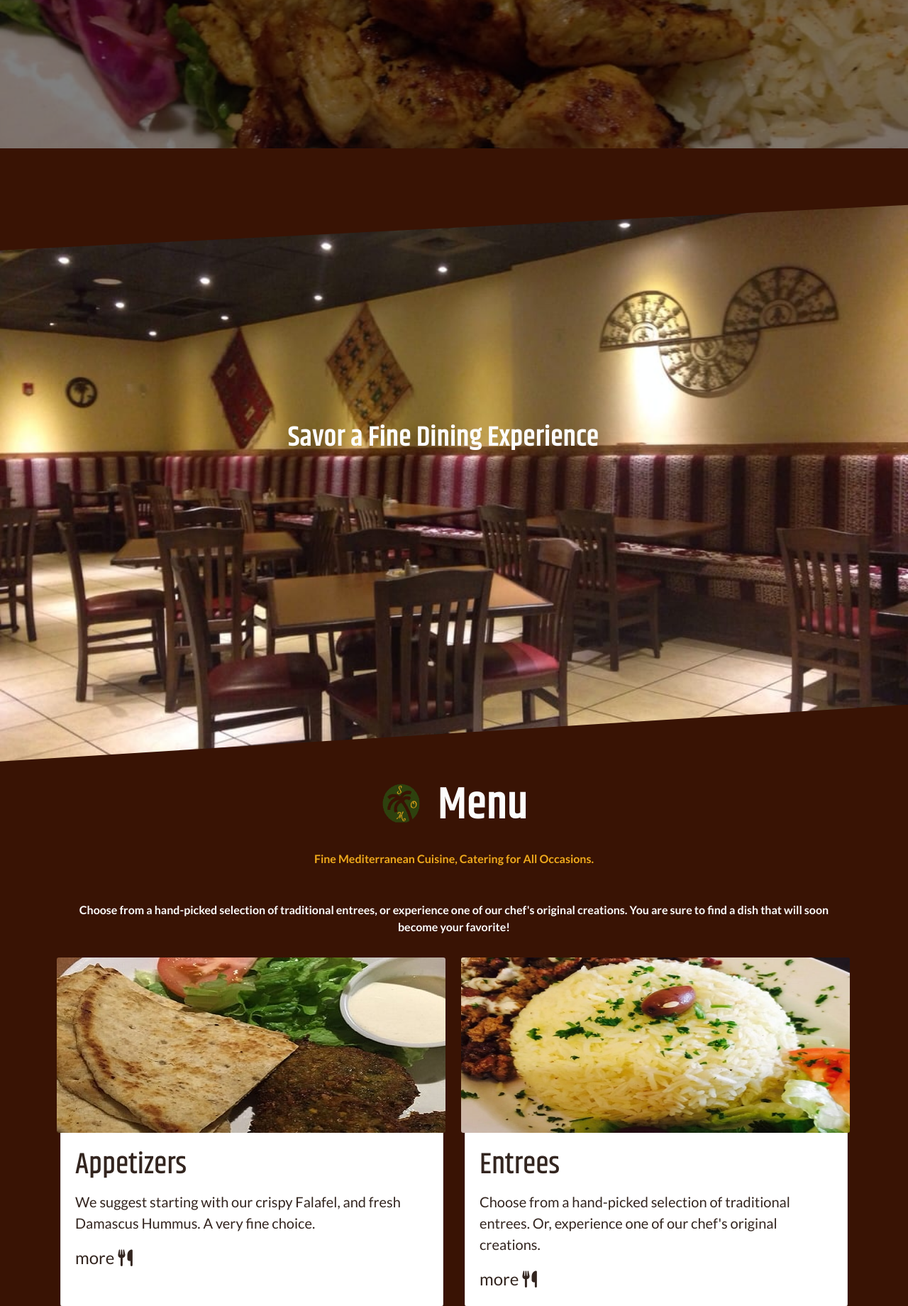
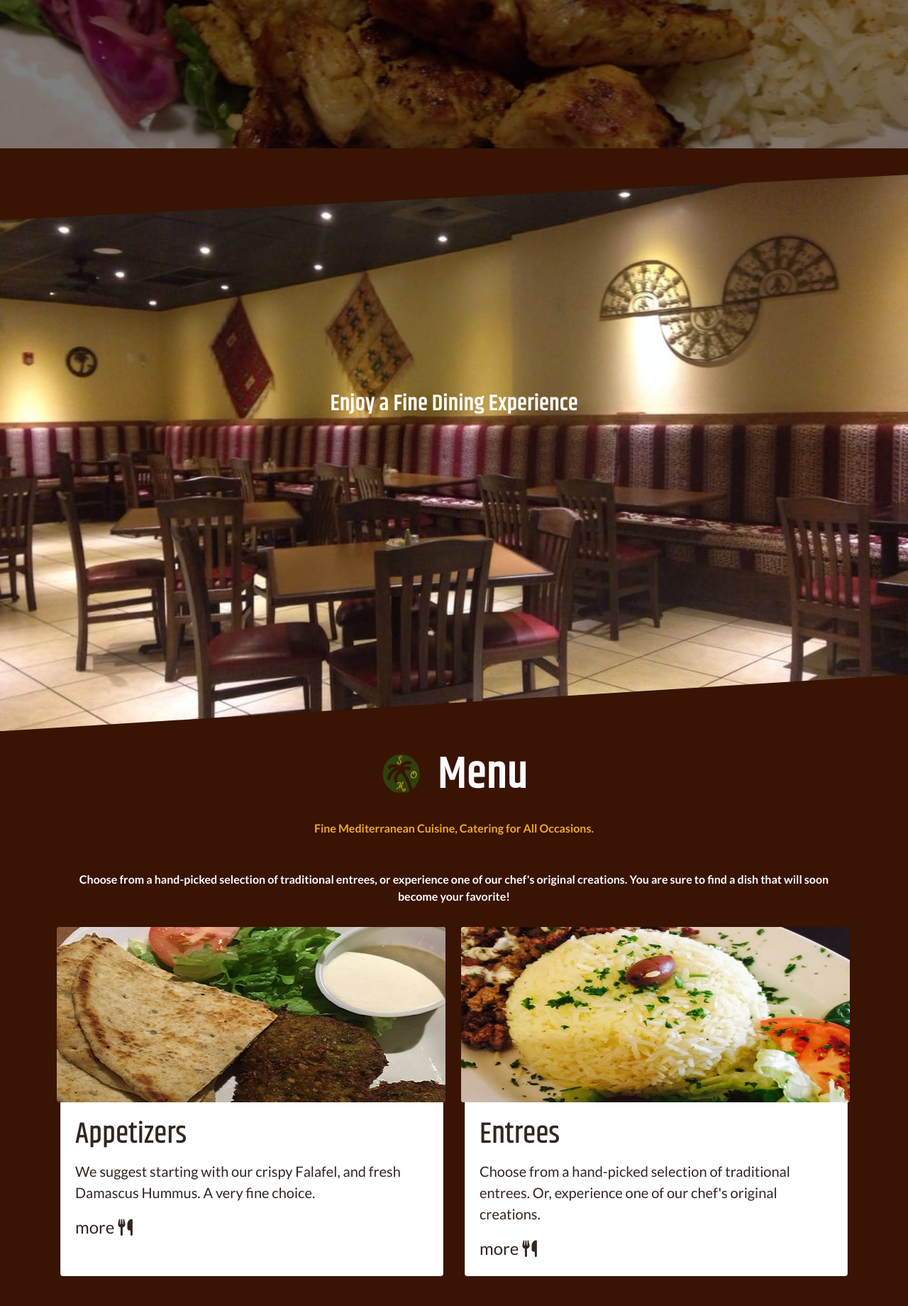
Before and after one commit to dricardo1/SaharaOnMain, a PHP site: page / in a window 1280 px wide. Shown: the part 667-2507 px from the top of the page at 71% size. Run offline with PHP 8.4, Linux system fonts and the light colour scheme; some libraries are stand-ins or nearby versions.

Commit message:
image sec chng

```diff
--- a/index.html
+++ b/index.html
@@ -80,14 +80,10 @@
       </section>
       <!-- End Hero Section -->
       <!-- Img Section -->
-      <section id="image" class="mt-6 py-5">
+      <section id="image" class="menu">
         <div class="container">
-          <div class="row align-items-center m-6 image-section">
-            <div class="col-sm-10 mx-auto-text-center">
           <div class="section-title">
-                <h2 class="mx-auto-text-center image-section"> Savor a Fine Dining Experience</h2>
-              </div>
-            </div>
+            <h1 class="text-center font-weight-bold">Enjoy a Fine Dining Experience</h1>
         </div>
       </section>
       <!-- End Image Section -->
@@ -191,8 +187,9 @@
           </div>
         </div>
       </section>
+      <!-- End Contact Section -->
        <!-- Location Section -->
-      <section id="location" class="mt-6 py-5"></section>
+       <section id="location" class="mt-6"></section>
        <div class="row align-items-center m-6">
          <div id="contact-margin" class="col-sm-10 mx-auto-text-center">
            <div class="section-title">
@@ -208,7 +205,6 @@
        </div>
      </div>
        <!-- End Location Section -->
-      <!-- End Contact Section -->
     <script src="https://code.jquery.com/jquery-3.3.1.slim.min.js" integrity="sha384-q8i/X+965DzO0rT7abK41JStQIAqVgRVzpbzo5smXKp4YfRvH+8abtTE1Pi6jizo" crossorigin="anonymous"></script>
     <script src="https://stackpath.bootstrapcdn.com/bootstrap/4.3.1/js/bootstrap.min.js" integrity="sha384-JjSmVgyd0p3pXB1rRibZUAYoIIy6OrQ6VrjIEaFf/nJGzIxFDsf4x0xIM+B07jRM" crossorigin="anonymous"></script>
     <script src="./js/text.js"></script>
--- a/styles/main.css
+++ b/styles/main.css
@@ -126,6 +126,8 @@ p {
   color: #efaa1c;
 }
 
+.gold
+
 .accent-color,
 .card-text {
   color: #33251f; /* bistre */
@@ -240,6 +242,10 @@ a.menu-download-link {
   padding: none !important;
 }
 
+#menu > div > p {
+  margin-bottom: 8vh;
+}
+
 #contact {
   width: 100%;
   height: auto;
@@ -249,8 +255,9 @@ a.menu-download-link {
   background-repeat: no-repeat;
   background-size: cover;
   background-attachment: fixed;
-  /* clip-path: polygon(0 15%, 100% 0, 100% 85%, 0 100%); */
-  clip-path: polygon(0 10%, 100% 2%, 100% 90%, 0 100%);
+  /* clip-path: polygon(0 10%, 100% 2%, 100% 90%, 0 100%); */
+  clip-path: polygon(0 96%, 100% 90%, 100% 0, 91% 0, 78% 15%, 79% 0, 0 0);
+
 }
 
 #contact image {
@@ -258,14 +265,12 @@ a.menu-download-link {
 }
 
 #contact-margin {
-  margin: 3vh auto;
+  margin: 0 auto;
 }
 
 #image {
   width: 100%;
   height: 100vh;
-  margin: 8vh auto 0 auto;
-  /* padding: 1vh 0; */
   background-color: #391304;
   background-image: url("../img/dining-elegance-3.jpg");
   background-position: center;
@@ -275,9 +280,8 @@ a.menu-download-link {
   clip-path: polygon(0 10%, 100% 2%, 100% 90%, 0 100%);
 }
 
-.image-section {
-  margin-top: 10vh;
-  padding: 2em 0 0 0;
+#image > div > div > h1 {
+  padding: 40vh 0;
 }
 
 #main-navbar > div.container > a > img {
@@ -332,7 +336,7 @@ h2#main-title {
   font-size: 2.5em;
   font-weight: bold;
   color: #fcfcfc;
-  padding: 2em 0 2em 4em;
+  padding: 0;
   text-align: center;
 }
 
@@ -381,15 +385,8 @@ div.contact-title h2 {
   margin-bottom: 2rem !important;
 }
 
-#location {
+img, #location {
   max-width: 100%;
-  height: 100vh;
-  background-image: url("../img/map-som-1-min.png");
-  background-attachment: fixed;
-  background-repeat: no-repeat;
-  background-size: contain;
-  padding: 0;
-  margin-top: 5vh;
 }
 
 #contact-margin > div > p:nth-child(5) > a {
```
Lines whose indentation alone changed are shown as unchanged.
